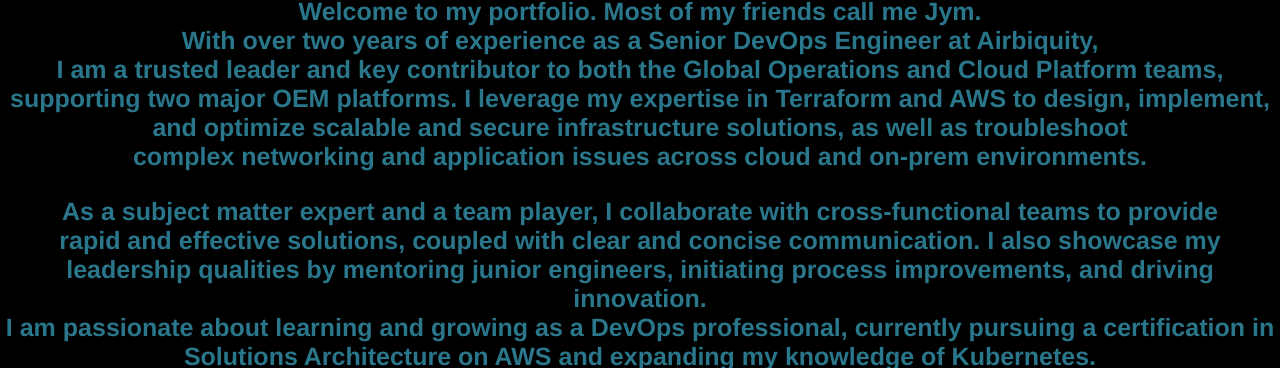
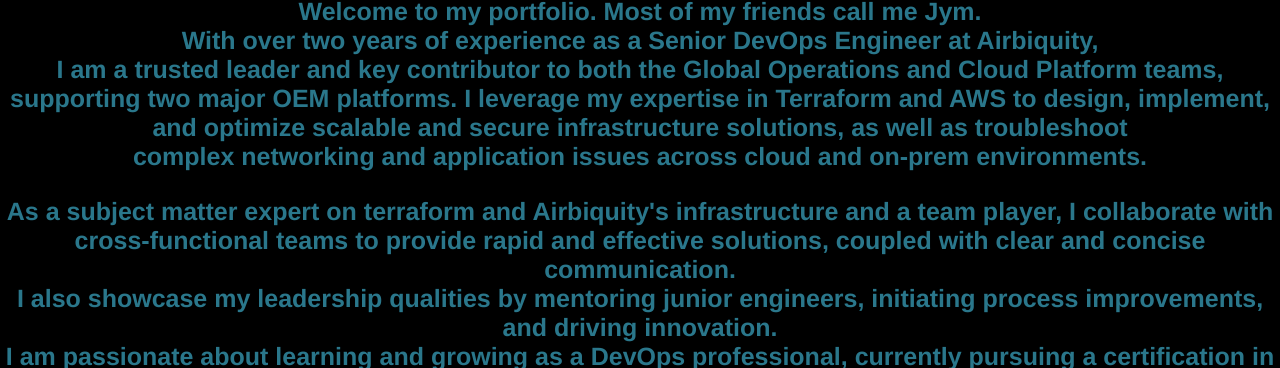
Before and after one commit to JBfive/jbfive.github.io, a plain HTML site: page index.html in a window 1280 px wide. Shown: the part 420-788 px from the top of the page. Drawn offline with nearby package versions, Linux system fonts and the light colour scheme.

Commit message:
update 2

```diff
--- a/index.html
+++ b/index.html
@@ -45,9 +45,9 @@
             <h5 class="first">and optimize scalable and secure infrastructure solutions, as well as troubleshoot</h5>
             <h5 class="first">complex networking and application issues across cloud and on-prem environments.</h5>
             <br>
-            <h5 class="first">As a subject matter expert and a team player, I collaborate with cross-functional teams to provide</h5>
-            <h5 class="first">rapid and effective solutions, coupled with clear and concise communication. I also showcase my</h5>
-            <h5 class="first">leadership qualities by mentoring junior engineers, initiating process improvements, and driving innovation.</h5>
+            <h5 class="first">As a subject matter expert on terraform and Airbiquity's infrastructure and a team player, I collaborate with </h5>
+            <h5 class="first">cross-functional teams to provide rapid and effective solutions, coupled with clear and concise communication. </h5>
+            <h5 class="first">I also showcase my leadership qualities by mentoring junior engineers, initiating process improvements, and driving innovation.</h5>
             <h5 class="first">I am passionate about learning and growing as a DevOps professional, currently pursuing a certification in</h5>
             <h5 class="first">Solutions Architecture on AWS and expanding my knowledge of Kubernetes.</h5>
             <br>
```
